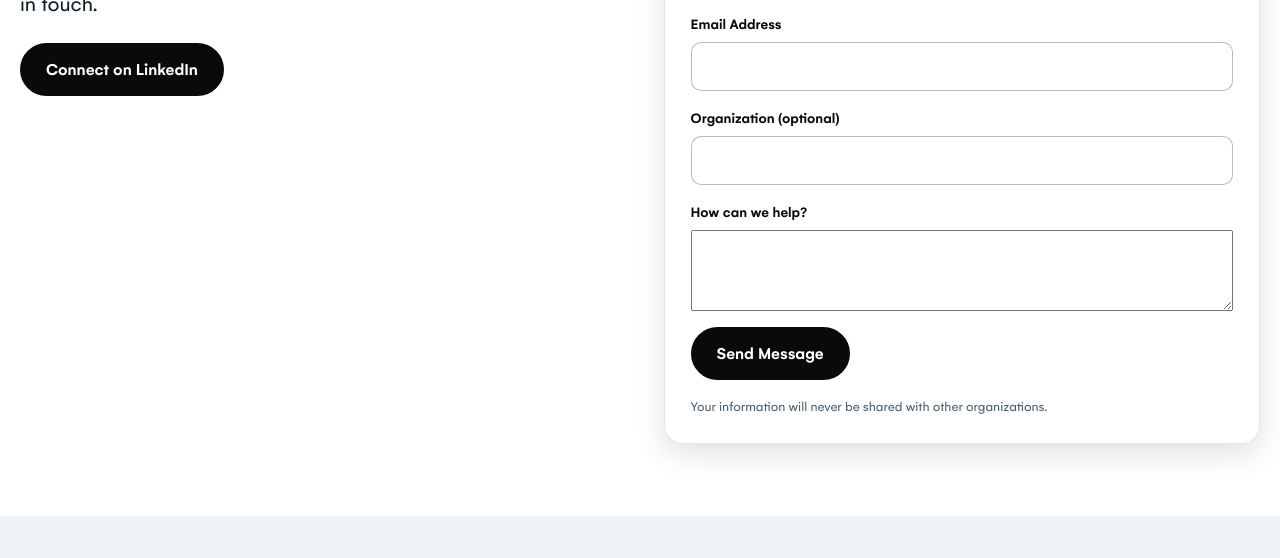
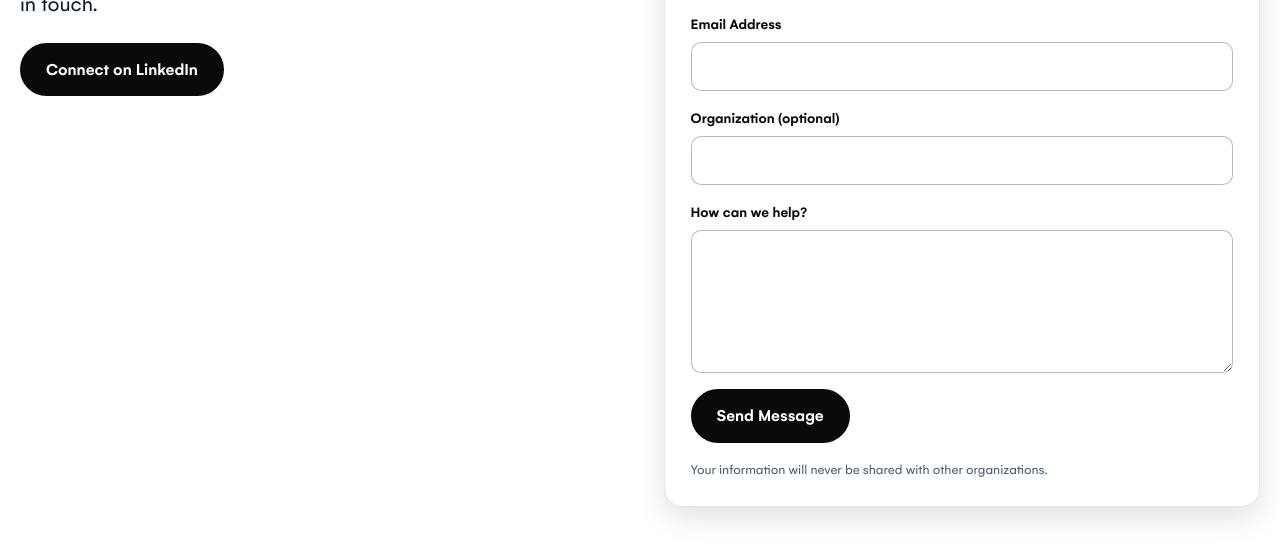
Before and after one commit to leadercore303/leader-core-site, a plain HTML site: page contact.html in a window 1280 px wide. Shown: the part 530-1088 px from the top of the page. Drawn offline with Linux system fonts and the light colour scheme.

Commit message:
Add files via upload

```diff
--- a/css/site.css
+++ b/css/site.css
@@ -100,11 +100,11 @@ footer.site{background:var(--black);color:#B5B5B5;font-size:.88rem;padding:.7rem
 .form .row{display:grid;grid-template-columns:1fr 1fr;gap:1rem}.form .row3{display:grid;grid-template-columns:2fr 1fr 1fr;gap:1rem}
 @media (max-width:560px){.form .row,.form .row3{grid-template-columns:1fr}}
 .form label{display:grid;gap:.3rem;font-weight:600;font-size:.92rem;color:var(--black)}
-.form input{font:inherit;font-weight:400;padding:.75rem .9rem;border-radius:10px;border:1px solid rgba(10,10,10,.28);background:#fff;color:var(--ink)}
+.form input,.form textarea{font:inherit;font-weight:400;padding:.75rem .9rem;border-radius:10px;border:1px solid rgba(10,10,10,.28);background:#fff;color:var(--ink)}
 .form .btn{justify-self:start;cursor:pointer}.form .fine{font-size:.85rem;color:#4A5E72;margin:0}.form .thanks{color:var(--teal);font-weight:700;margin:0}
 .hp{position:absolute;left:-9999px}
 [hidden]{display:none!important}
-.form,.form label,.form .row>*,.form .row3>*{min-width:0}.form input{width:100%;min-width:0}
+.form,.form label,.form .row>*,.form .row3>*{min-width:0}.form input,.form textarea{width:100%;min-width:0}.form textarea{resize:vertical;min-height:7rem}
 
 /* title box holds the heading only */
 .titlebox h1{margin:0}
```
